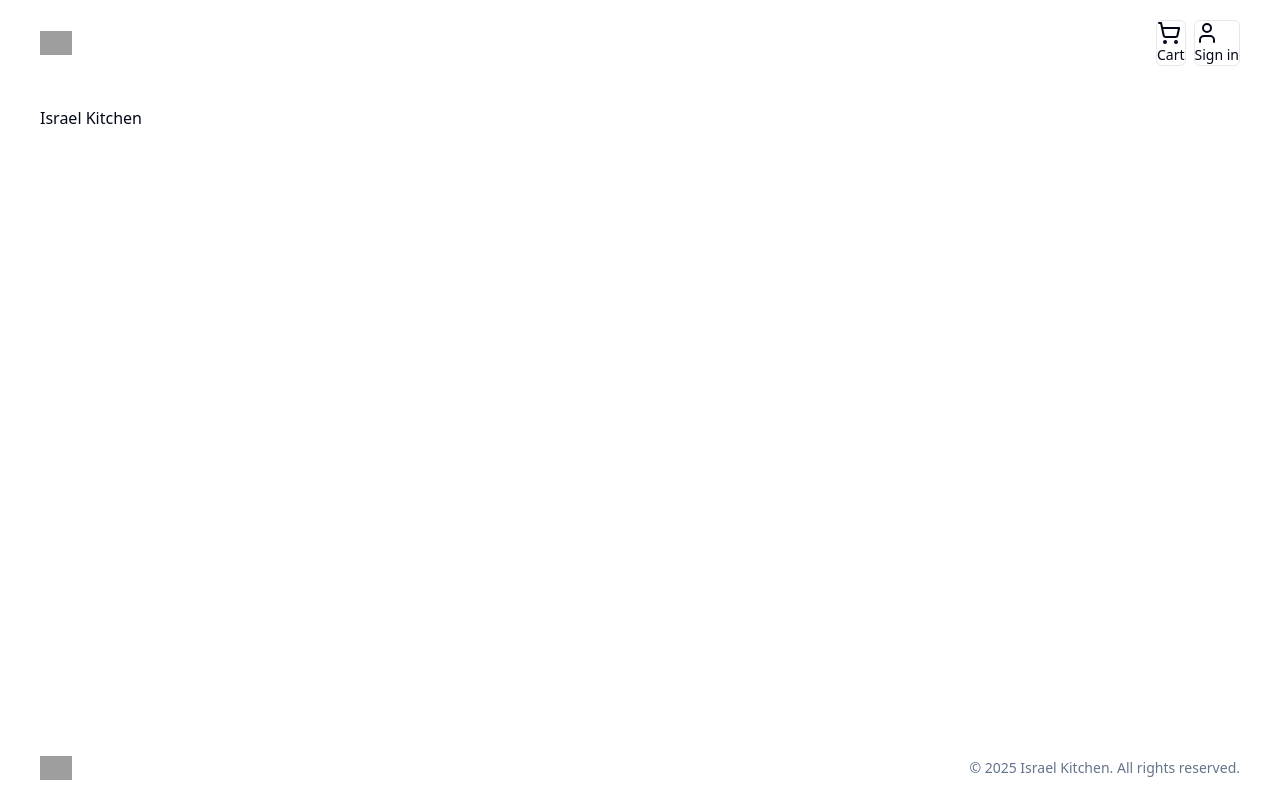
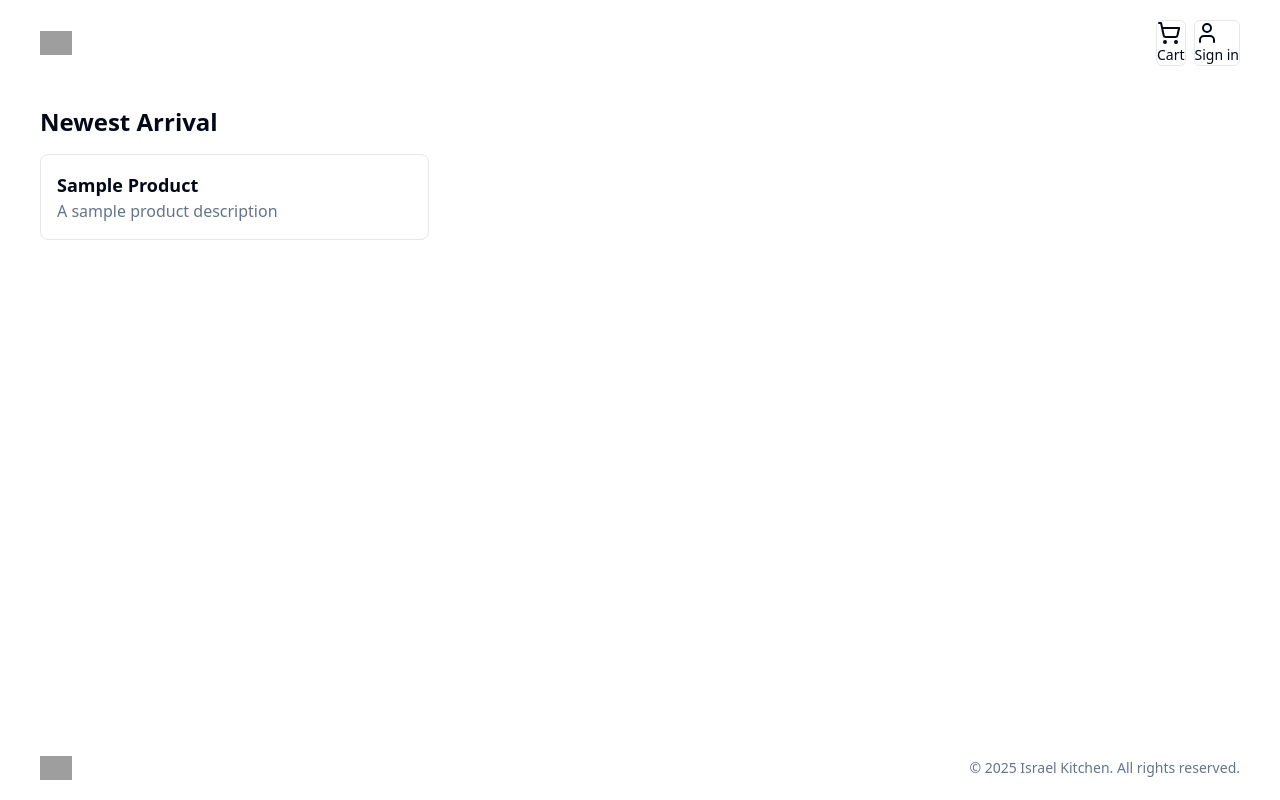
Before and after one commit to davian-israel/israel-kitchen, a Next.js app: page / in a window 1280 px wide. Built offline with nearby package versions, Linux system fonts and the light colour scheme; no server answers; grey boxes are pictures that could not be loaded.

Commit message:
Implement product listing on homepage; add sample data and enhance ProductList component with title prop

```diff
--- a/src/app/(root)/page.tsx
+++ b/src/app/(root)/page.tsx
@@ -1,5 +1,12 @@
+import ProductList from "@/components/shared/product/product-list";
+import { sampleData } from "@/db/sampleData";
+
 const Homepage = () => {
-  return ( <>Israel Kitchen</> );
+  return (
+    <>
+      <ProductList data={sampleData} title='Newest Arrival' />
+    </>
+  );
 }
 
 export default Homepage;
--- a/src/components/shared/product/product-list.tsx
+++ b/src/components/shared/product/product-list.tsx
@@ -1,19 +1,23 @@
 import { Product } from "@/lib/types";
 
 interface ProductListProps {
-    products: Product[];
+    data: Product[];
+    title: string;
 }
 
-const ProductList: React.FC<ProductListProps> = ({ products }) => {
+const ProductList: React.FC<ProductListProps> = ({ data, title }) => {
     return (
+        <div>
+            <h1 className="text-2xl font-bold mb-4">{title}</h1>
             <div className="grid grid-cols-1 md:grid-cols-2 lg:grid-cols-3 gap-4">
-            {products.map((product) => (
+                {data.map((product) => (
                     <div key={product.id} className="p-4 border rounded-lg">
                         <h2 className="text-lg font-semibold">{product.name}</h2>
                         <p className="text-muted-foreground">{product.description}</p>
                     </div>
                 ))}
             </div>
+        </div>
     )
 }
 
--- /dev/null
+++ b/src/db/sampleData.ts
@@ -0,0 +1,13 @@
+import { Product } from "@/lib/types";
+
+export const sampleData: Product[] = [
+    {
+        id: "1",
+        name: "Sample Product",
+        description: "A sample product description",
+        price: 99.99,
+        slug: "sample-product",
+        image: "/images/sample.jpg",
+        category: "Sample"
+    }
+];
```
Also changed, not shown: src/lib/types.ts (+7 -0 lines). Lines whose indentation alone changed are shown as unchanged.
